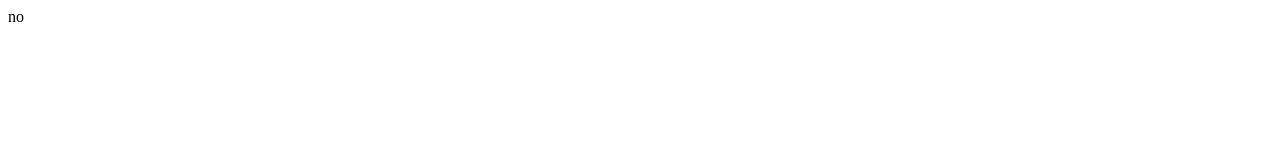
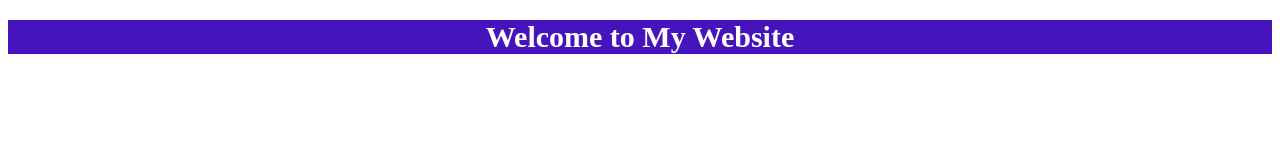
Before and after one commit to ChaseYalon/ChaseYalon.github.io, a plain HTML site: page index.html in a window 1280 px wide. Drawn offline with Linux system fonts and the light colour scheme.

Commit message:
starting out

```diff
--- a/index.html
+++ b/index.html
@@ -1 +1,12 @@
-<p>no</p>
+<!DOCTYPE html>
+<html>
+
+    <head>
+        <link rel="stylesheet" href="stylesheet.css">
+    </head>
+
+    <body>
+        <h1>Welcome to My Website</h1>
+    </body>
+
+</html>
--- /dev/null
+++ b/stylesheet.css
@@ -0,0 +1,6 @@
+h1{
+    text-align:center;
+    background-color:#4614bd;
+    color:white;
+    font-size:30px;
+}
```
Also changed, not shown: 1 other file.
